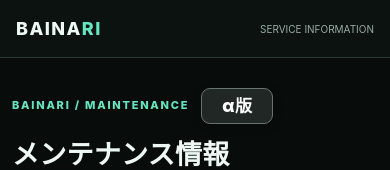
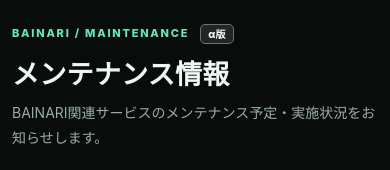
Before and after one commit to bainarinoakaunto/status, a plain HTML site: page maintenance.html in a window 390 px wide. Shown: the top 170 px of the page. Drawn offline with Linux system fonts and the light colour scheme; no server answers.

Commit message:
Remove maintenance page header and reduce alpha badge

```diff
--- a/maintenance.html
+++ b/maintenance.html
@@ -14,9 +14,9 @@ header{height:66px;border-bottom:1px solid var(--line);display:flex;align-items:
 .brand{font-size:18px;font-weight:850;letter-spacing:.08em}
 .brand span{color:var(--mint)}
 .header-label{font-size:12px;color:var(--muted)}
-main{max-width:1180px;margin:0 auto;padding:44px 22px 70px}
+main{max-width:1180px;margin:0 auto;padding:30px 22px 70px}
 .eyebrow{font-size:11px;letter-spacing:.16em;color:var(--mint);font-weight:800}
-.alpha-badge{display:inline-flex;align-items:center;justify-content:center;margin-left:12px;padding:8px 18px;min-width:84px;border:1px solid #68756f;border-radius:9px;background:#202725;color:#fff;font-size:20px;font-weight:900;letter-spacing:.02em;line-height:1.2;vertical-align:middle;box-shadow:0 2px 10px #0005}
+.alpha-badge{display:inline-flex;align-items:center;justify-content:center;margin-left:8px;padding:3px 8px;min-width:0;border:1px solid #68756f;border-radius:5px;background:#202725;color:#fff;font-size:11px;font-weight:800;letter-spacing:.02em;line-height:1.2;vertical-align:middle;box-shadow:none}
 h1{font-size:clamp(27px,4vw,38px);margin:9px 0 8px;letter-spacing:.01em}
 .lead{margin:0;color:var(--muted);line-height:1.8;font-size:14px}
 .status-panel{margin:28px 0 32px;padding:19px 22px;border:1px solid var(--line);border-left:4px solid var(--mint);border-radius:12px;background:var(--panel);display:flex;align-items:center;gap:14px}
@@ -70,8 +70,7 @@ footer{border-top:1px solid var(--line);padding:22px;text-align:center;color:#74
 @keyframes spin{to{transform:rotate(360deg)}}
 .error{color:#f2a3a3}
 @media(max-width:700px){
- header{height:58px;padding:0 16px}.header-label{font-size:10px}.alpha-badge{font-size:17px;padding:7px 14px;min-width:72px;margin-left:8px}
- main{padding:30px 12px 48px}
+ main{padding:24px 12px 48px}.alpha-badge{font-size:10px;padding:3px 7px;margin-left:7px}
  .status-panel{padding:15px;margin:22px 0 26px}
  .section-head{align-items:flex-start;flex-direction:column}
  .day{min-height:88px;padding:6px 4px}
@@ -86,7 +85,6 @@ footer{border-top:1px solid var(--line);padding:22px;text-align:center;color:#74
 </style>
 </head>
 <body>
-<header><div class="brand">BAINA<span>RI</span></div><div class="header-label">SERVICE INFORMATION</div></header>
 <main>
   <div class="eyebrow">BAINARI / MAINTENANCE <span class="alpha-badge">α版</span></div>
   <h1>メンテナンス情報</h1>
```
